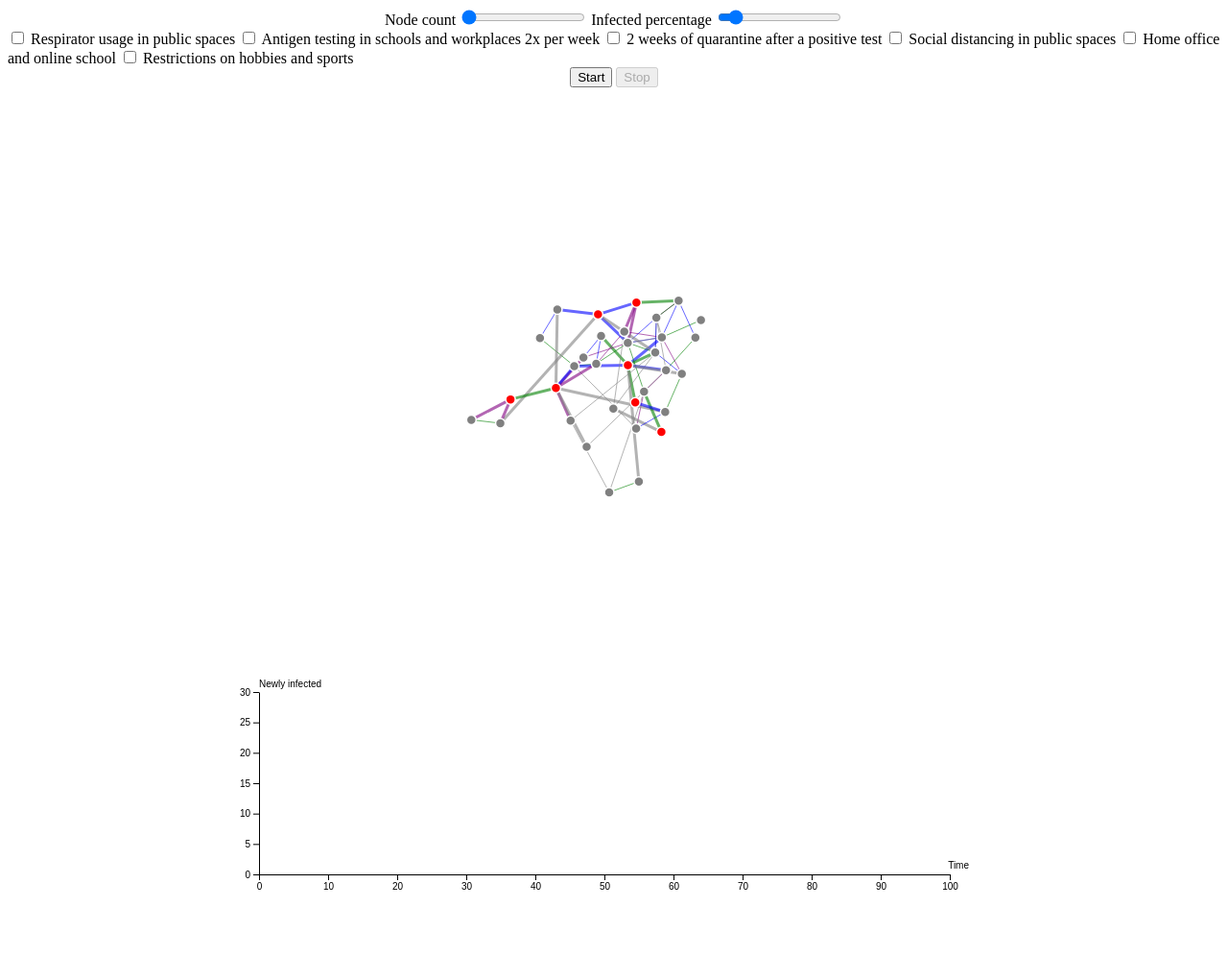
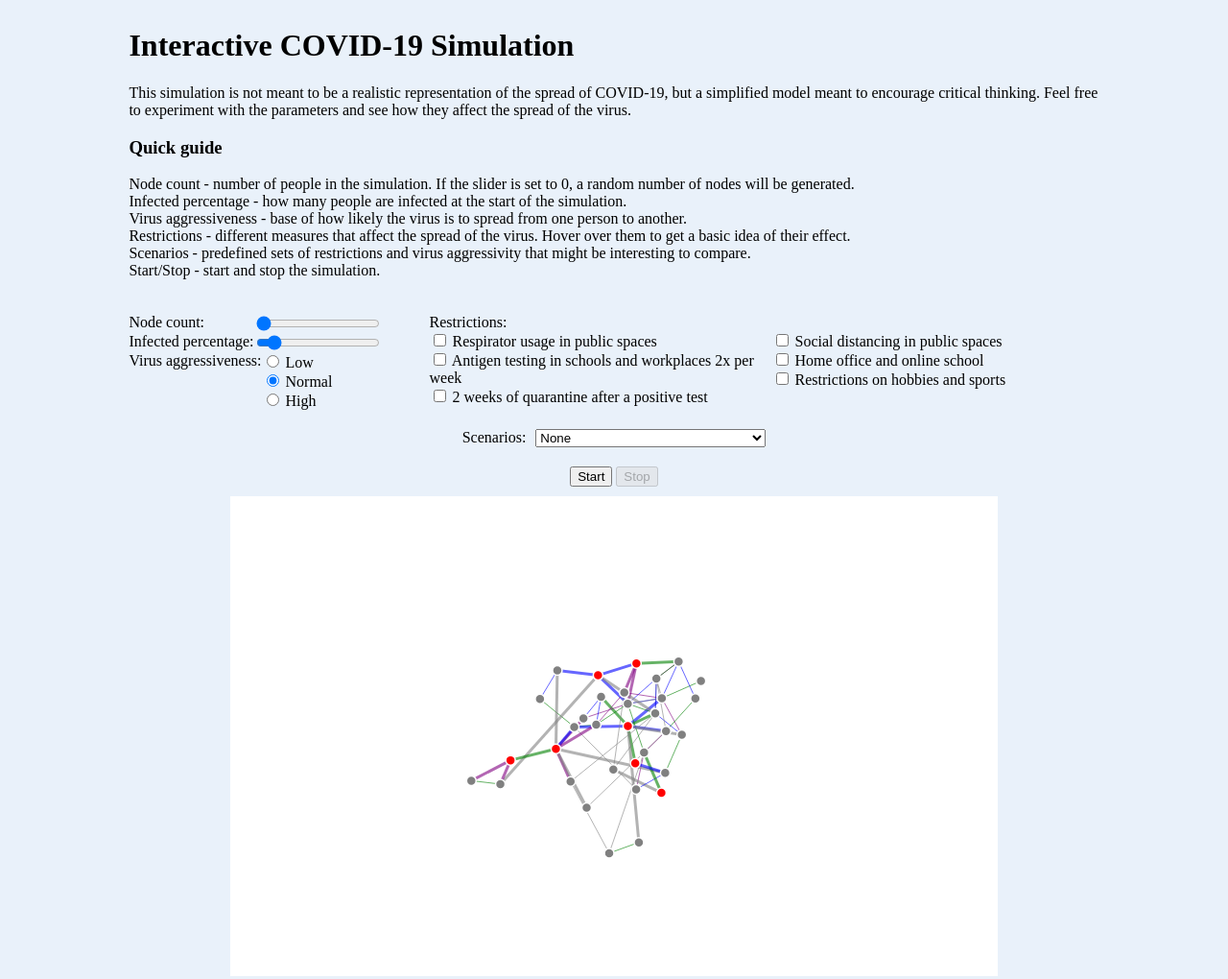
Before and after one commit to Sarianille/CovidSimulation, a website built with Vite: page index.html in a window 1280 px wide. Shown: the top 1020 px of the page at 96% size. Before the commit the page ends 949 px from the top, so only its background shows below. Built offline with nearby package versions, Linux system fonts and the light colour scheme.

Commit message:
Change visuals

```diff
--- a/index.html
+++ b/index.html
@@ -1,17 +1,3 @@
-<!-- <!doctype html>
-<html lang="en">
-  <head>
-    <meta charset="UTF-8" />
-    <link rel="icon" type="image/svg+xml" href="/vite.svg" />
-    <meta name="viewport" content="width=device-width, initial-scale=1.0" />
-    <title>Vite App</title>
-  </head>
-  <body>
-    <div id="app"></div>
-    <script type="module" src="/main.js"></script>
-  </body>
-</html> -->
-
 <!DOCTYPE html>
 <html lang="en">
   <head>
@@ -21,40 +7,101 @@
   <body>
       <script src="https://d3js.org/d3.v7.js"></script>
 
-      <div class="slidecontainer">
-        <label for="nodeCount">Node count</label>
+      <div id="text">
+        <h1>Interactive COVID-19 Simulation</h1>
+        <p>
+          This simulation is not meant to be a realistic representation of the spread of COVID-19,
+          but a simplified model meant to encourage critical thinking. Feel free to experiment with
+          the parameters and see how they affect the spread of the virus.
+        </p>
+
+        <h3>Quick guide</h6>
+        <p>
+          Node count - number of people in the simulation. If the slider is set to 0, a random
+          number of nodes will be generated.<br>
+          Infected percentage - how many people are infected at the start of the simulation.<br>
+          Virus aggressiveness - base of how likely the virus is to spread from one person to another.<br>
+          Restrictions - different measures that affect the spread of the virus. Hover over them to get
+          a basic idea of their effect.<br>
+          Scenarios - predefined sets of restrictions and virus aggressivity that might be interesting to
+          compare.<br>
+          Start/Stop - start and stop the simulation.<br>
+        </p>
+      </div>
+
+      <div id="parameters">
+        <div id="slidecontainer">
+          <li>
+            <label for="nodeCount">Node count:</label>
             <input type="range" min="0" max="100" value="0" class="slider" id="nodeCount">
-        <label for="infectedPercentage">Infected percentage</label>
+          </li>
+          <li>
+            <label for="infectedPercentage">Infected percentage:</label>
             <input type="range" min="0" max="100" value="10" class="slider" id="infectedPercentage">
+          </li>
         </div>
-      <div class="restrictions" id="restrictions">
+
+        <div id="modifiers">
+          <label for="spread">Virus aggressiveness:</label>
+          <div>
+            <li><input type="radio" name="spread" value="0.5" id="spreadLow"> Low</li>
+            <li><input type="radio" name="spread" value="1" id="spreadMedium" checked> Normal</li>
+            <li><input type="radio" name="spread" value="2" id="spreadHigh"> High</li>
+          </div>
+        </div>
+
+        <div id="restrictions">
+          Restrictions:
+          <br>
+          <div id="restrictionsOptions">
             <!-- work/school not very affected (everyone is still sitting in the same closed spaces), strangers affected as they only see them for
             a very short amount of time AND are now protected, friends affected very little as they are more likely to ignore this restriction anyway -->
             <input type="checkbox" id="respirators" name="respirators" value="respirators" data-work-school="0.8" data-strangers="0.5" data-friends="0.95">
             <label for="respirators">Respirator usage in public spaces</label>
+            <br>
             <!-- work/school very affected as most positive individuals get caught before they can spread it to everyone else -->
             <input type="checkbox" id="testing" name="testing" value="testing" data-work-school="0.5">
-        <label for="testing">Antigen testing in schools and workplaces 2x per week</label>
+            <label for="testing">Antigen testing in schools and workplaces 2x&nbsp;per week</label>
+            <br>
             <!-- family affected very little as some may be closed off in their own rooms and stop the spread but some may ignore any danger,
             friends and school/work affected quite a lot, but not completely eliminated as they could've spread it before the positive test,
             strangers affected a lot, practically eliminated the chance -->
             <input type="checkbox" id="quarantine" name="quarantine" value="quarantine" data-family="0.95" data-friends="0.3" data-work-school="0.3" data-strangers="0.1">
             <label for="quarantine">2 weeks of quarantine after a positive test</label>
+            <br>
             <!-- strangers affected as they interact with less people, friends affected very little as their options to hang out might get
             limited at least a little bit -->
             <input type="checkbox" id="distancing" name="distancing" value="distancing" data-strangers="0.5" data-friends="0.95">
             <label for="distancing">Social distancing in public spaces</label>
+            <br>
             <!-- family affected as you spend more time at home and around them, work/school affected a lot as you basically do not interact
             in person with any of them, strangers somewhat affected as people travel less -->
             <input type="checkbox" id="homeoffice" name="homeoffice" value="homeoffice" data-family="1.3" data-work-school="0.1" data-strangers="0.3">
             <label for="homeoffice">Home office and online school</label>
+            <br>
             <!-- friends affected slightly as there are less activities to do outside, strangers affected quite a bit as your chances of interacting
             with them in movies, clubs, etc drop -->
             <input type="checkbox" id="hobbies" name="hobbies" value="hobbies" data-friends="0.7" data-strangers="0.5">
             <label for="hobbies">Restrictions on hobbies and sports</label>
-        <!-- atd -->
           </div>
-      <div class="simulationcontrols">
+        </div>
+
+        <div id="scenarios">
+          <label>Scenarios:</label>
+          <select id="scenario" name="scenario">
+            <option value="0">None</option>
+            <option value="1">Non-aggressive virus, no restrictions</option>
+            <option value="2">Non-aggressive virus, all restrictions</option>
+            <option value="3">Normal virus, no restrictions</option>
+            <option value="4">Normal virus, moderate restrictions</option>
+            <option value="5">Normal virus, all restrictions</option>
+            <option value="6">Very aggressive virus, no restrictions</option>
+            <option value="7">Very aggresive virus, all restrictions</option>
+          </select>
+        </div>
+      </div>
+
+      <div id="simulationcontrols">
         <button id="startButton">Start</button>
         <button disabled id="stopButton">Stop</button>
       </div>
--- a/main.js
+++ b/main.js
@@ -27,7 +27,7 @@ function tryInfect(node, probability) {
     return false;
   }
 
-  node.infected = d3r.randomBernoulli(probability)();
+  node.infected = d3r.randomBernoulli(probability * spreadRate)();
   return node.infected;
 }
 
@@ -117,8 +117,8 @@ function tryInfect(node, probability) {
     let tickCounter = 5;
 
     // Specify the dimensions of the chart.
-    const width = 928;
-    const height = 600;
+    const width = 800;
+    const height = 500;
 
     // Specify the color scale.
     const nodeColor = ['gray', 'red'];
@@ -269,7 +269,7 @@ class Chart {
   static async drawChart(infectedAmount) {
     // Specify the chart’s dimensions.
     const width = 800;
-    const height = 250;
+    const height = 300;
     const marginTop = 30;
     const marginRight = 50;
     const marginBottom = 30;
@@ -281,7 +281,7 @@ class Chart {
         .range([marginLeft, width - marginRight]);
 
     const y = d3sc.scaleLinear()
-        .domain([0, 30])
+        .domain([0, 50])
         .range([height - marginBottom, marginTop]);
 
     // Create the SVG container.
@@ -344,7 +344,18 @@ let nodeSlider = document.getElementById("nodeCount");
 let infectedSlider = document.getElementById("infectedPercentage");
 let startButton = document.getElementById("startButton");
 let stopButton = document.getElementById("stopButton");
+let scenario = document.getElementById("scenario");
 let intervalID;
+let spreadRate;
+
+function updateSpreadRate() {
+  const elements = document.getElementsByName("spread");
+  for (let i = 0; i < elements.length; i++) {
+    if (elements[i].checked) {
+      spreadRate = elements[i].value;
+    }
+  }
+}
 
 const probabilities = [0.1, 0.05, 0.05, 0.01];
 let modifiedProbabilities = [];
@@ -367,6 +378,12 @@ function disableInputs() {
   startButton.disabled = true;
   stopButton.disabled = false;
 
+  updateSpreadRate();
+  let elements = document.getElementsByName("spread");
+  for (let i = 0; i < elements.length; i++) {
+    elements[i].disabled = true;
+  }
+
   let inputs = document.getElementById("restrictions").getElementsByTagName("input");
   for (let i = 0; i < inputs.length; i++) {
     inputs[i].disabled = true;
@@ -377,10 +394,87 @@ function enableInputs() {
   startButton.disabled = false;
   stopButton.disabled = true;
 
+  let elements = document.getElementsByName("spread");
+  for (let i = 0; i < elements.length; i++) {
+    elements[i].disabled = false;
+  }
+
   let inputs = document.getElementById("restrictions").getElementsByTagName("input");
   for (let i = 0; i < inputs.length; i++) {
     inputs[i].disabled = false;
   }
+}
+
+function changeCheckedSpread(id) {
+  let elements = document.getElementsByName("spread");
+  for (let i = 0; i < elements.length; i++) {
+    elements[i].checked = false;
+  }
+
+  document.getElementById(id).checked = true;
+}
+
+function changeRestrictionsSelection(bool) {
+  let elements = document.getElementById("restrictions").getElementsByTagName("input");
+  for (let i = 0; i < elements.length; i++) {
+    elements[i].checked = bool;
+  }
+}
+
+function unselectAllRestrictions() {
+  changeRestrictionsSelection(false);
+}
+
+function selectAllRestrictions() {
+  changeRestrictionsSelection(true);
+}
+
+function selectSomeRestrictions(checkedRestrictions) {
+  unselectAllRestrictions();
+
+  let elements = document.getElementById("restrictions").getElementsByTagName("input");
+  for (let i = 0; i < elements.length; i++) {
+    if (checkedRestrictions.includes(elements[i].id)) {
+      elements[i].checked = true;
+    }
+  }
+}
+
+function updateScenario() {
+  let scenario = document.getElementById("scenario").value;
+  switch (scenario) {
+    case "0":
+      return;
+    case "1":
+      changeCheckedSpread("spreadLow");
+      unselectAllRestrictions();
+      break;
+    case "2":
+      changeCheckedSpread("spreadLow");
+      selectAllRestrictions();
+      break;
+    case "3":
+      changeCheckedSpread("spreadMedium");
+      unselectAllRestrictions();
+      break;
+    case "4":
+      changeCheckedSpread("spreadMedium");
+      selectSomeRestrictions(["respirators", "quarantine", "distancing"])
+      break;
+    case "5":
+      changeCheckedSpread("spreadMedium");
+      selectAllRestrictions();
+      break;
+    case "6":
+      changeCheckedSpread("spreadHigh");
+      unselectAllRestrictions();
+      break;
+    case "7":
+      changeCheckedSpread("spreadHigh");
+      selectAllRestrictions();
+      break;
+  }
+
 }
 
 const sliderCallback = async function() {
@@ -400,3 +494,7 @@ stopButton.onclick = function() {
   clearInterval(intervalID);
   enableInputs();
 };
+
+scenario.onchange = function() {
+  updateScenario();
+}
--- a/style.css
+++ b/style.css
@@ -1,6 +1,68 @@
 body {
+  background-color: #E9F1FA;
+  font-family:'Times New Roman', Times, serif;
   display: flex;
   flex-direction: column;
   justify-content: center;
   align-items: center;
 }
+
+svg {
+  background-color: #FFFFFF;
+  margin-top: 10px;
+}
+
+li {
+  list-style-type: none;
+}
+
+#text {
+  width: 80%;
+  margin-bottom: 20px;
+}
+
+#parameters {
+  display: grid;
+  grid-template-areas:
+    "single multi"
+    "choice multi"
+    "scenarios scenarios";
+  width: 80%;
+}
+
+#slidecontainer {
+  grid-area: single;
+}
+
+#slidecontainer li {
+  display: flex;
+  justify-content: space-between;
+}
+
+#modifiers {
+  grid-area: choice;
+  display: flex;
+  flex-direction: row;
+}
+
+#restrictions {
+  grid-area: multi;
+  margin-left: 50px;
+}
+
+#restrictionsOptions {
+  display: inline-block;
+  column-count: 2;
+}
+
+#scenarios {
+  grid-area: scenarios;
+  display: flex;
+  flex-direction: row;
+  justify-content: center;
+  margin: 20px;
+}
+
+#scenarios label {
+  margin-right: 10px;
+}
```
Lines whose indentation alone changed are shown as unchanged.
